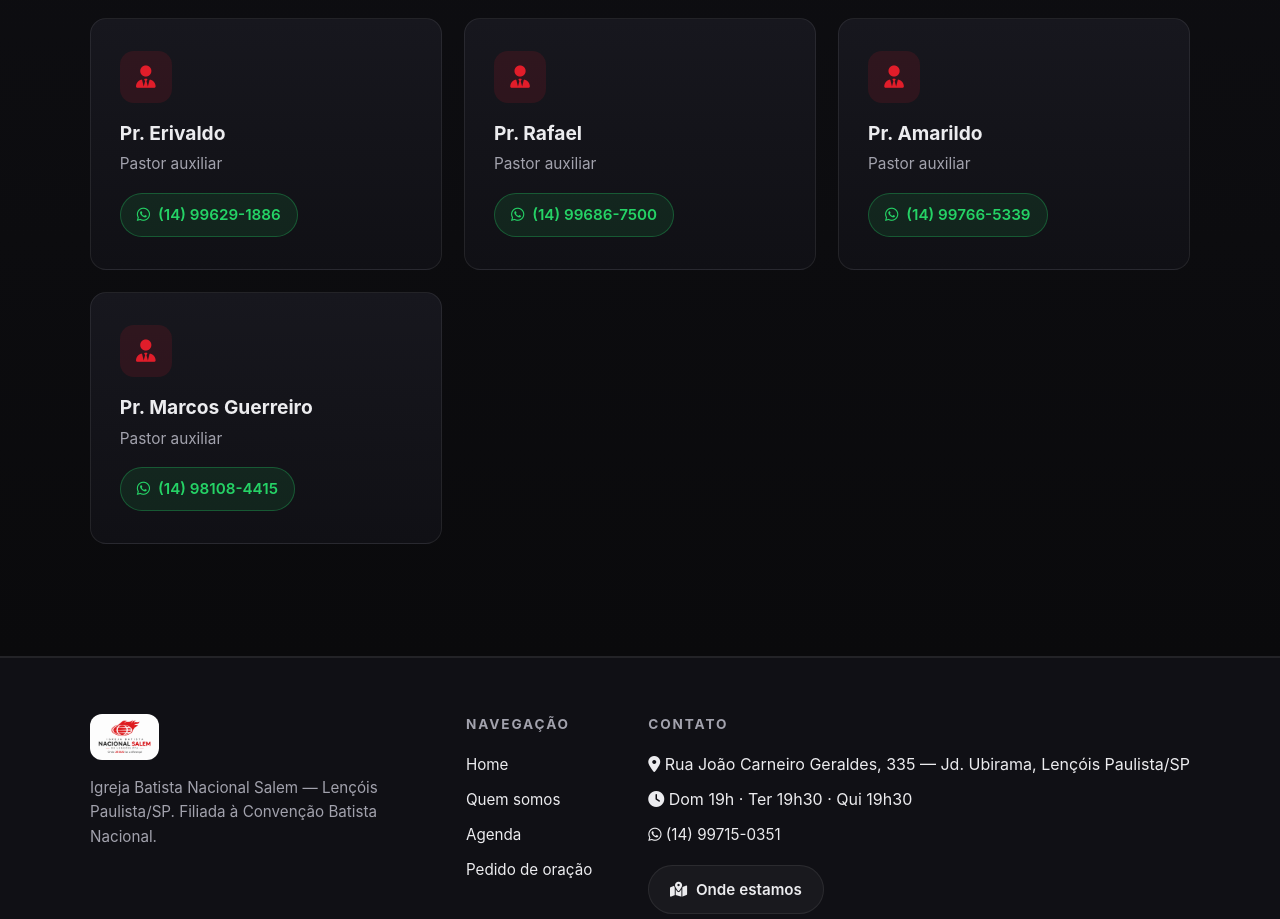
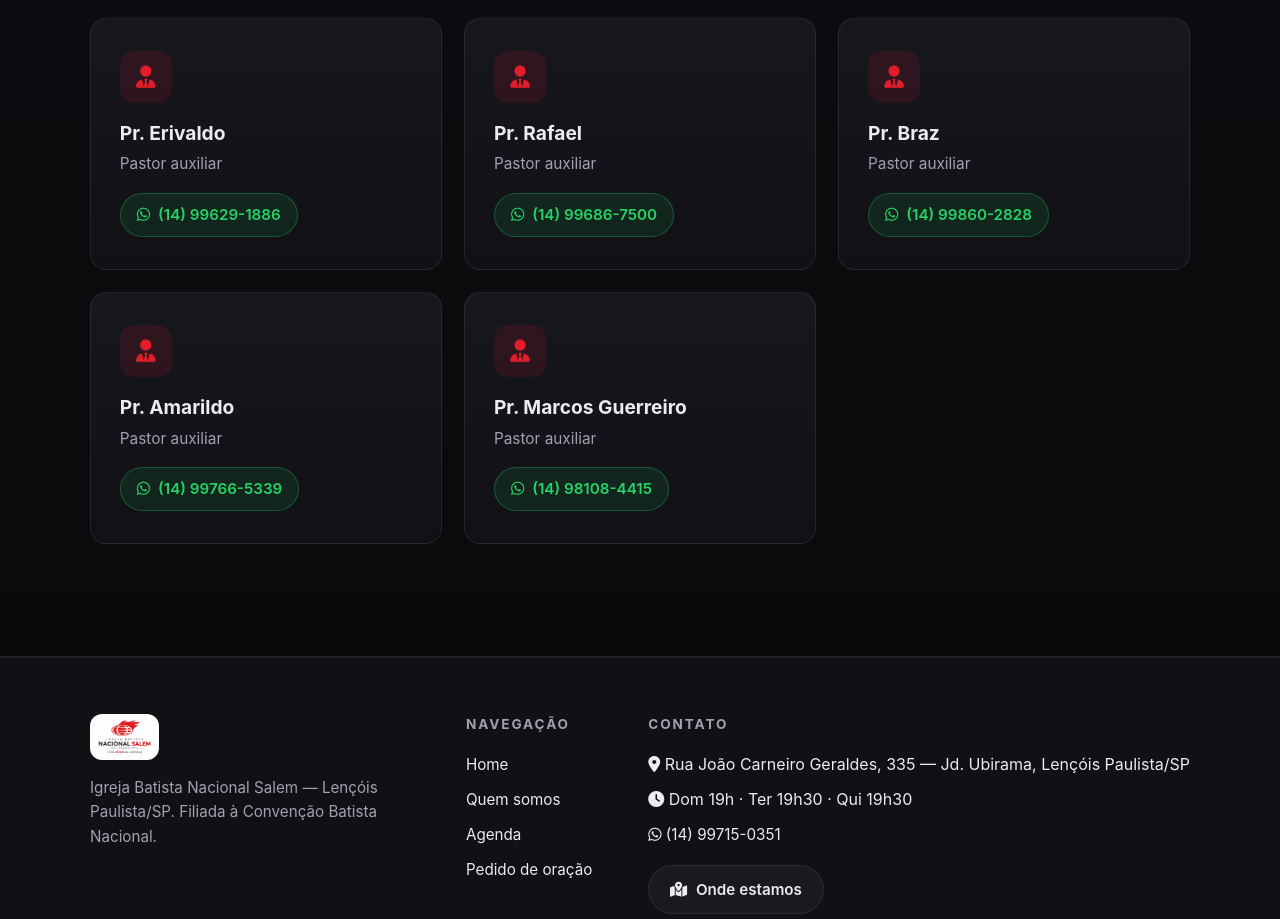
Before and after one commit to mrguerreiro/IBN_Salem, a plain HTML site: page index.html in a window 1280 px wide. Shown: the part 4840-5759 px from the top of the page. Drawn offline with Linux system fonts and the light colour scheme; no server answers.

Commit message:
Adiciona Pr. Braz (auxiliar) na relação de pastores
Co-Authored-By: Claude Opus 4.8 <noreply@anthropic.com>

```diff
--- a/index.html
+++ b/index.html
@@ -224,6 +224,12 @@
                     </article>
                     <article class="card pastor-card reveal">
                         <span class="card-icon"><i class="fas fa-user-tie"></i></span>
+                        <h3>Pr. Braz</h3>
+                        <p>Pastor auxiliar</p>
+                        <a class="pastor-phone" href="https://wa.me/5514998602828" target="_blank" rel="noopener noreferrer"><i class="fab fa-whatsapp"></i> (14) 99860-2828</a>
+                    </article>
+                    <article class="card pastor-card reveal">
+                        <span class="card-icon"><i class="fas fa-user-tie"></i></span>
                         <h3>Pr. Amarildo</h3>
                         <p>Pastor auxiliar</p>
                         <a class="pastor-phone" href="https://wa.me/5514997665339" target="_blank" rel="noopener noreferrer"><i class="fab fa-whatsapp"></i> (14) 99766-5339</a>
```
